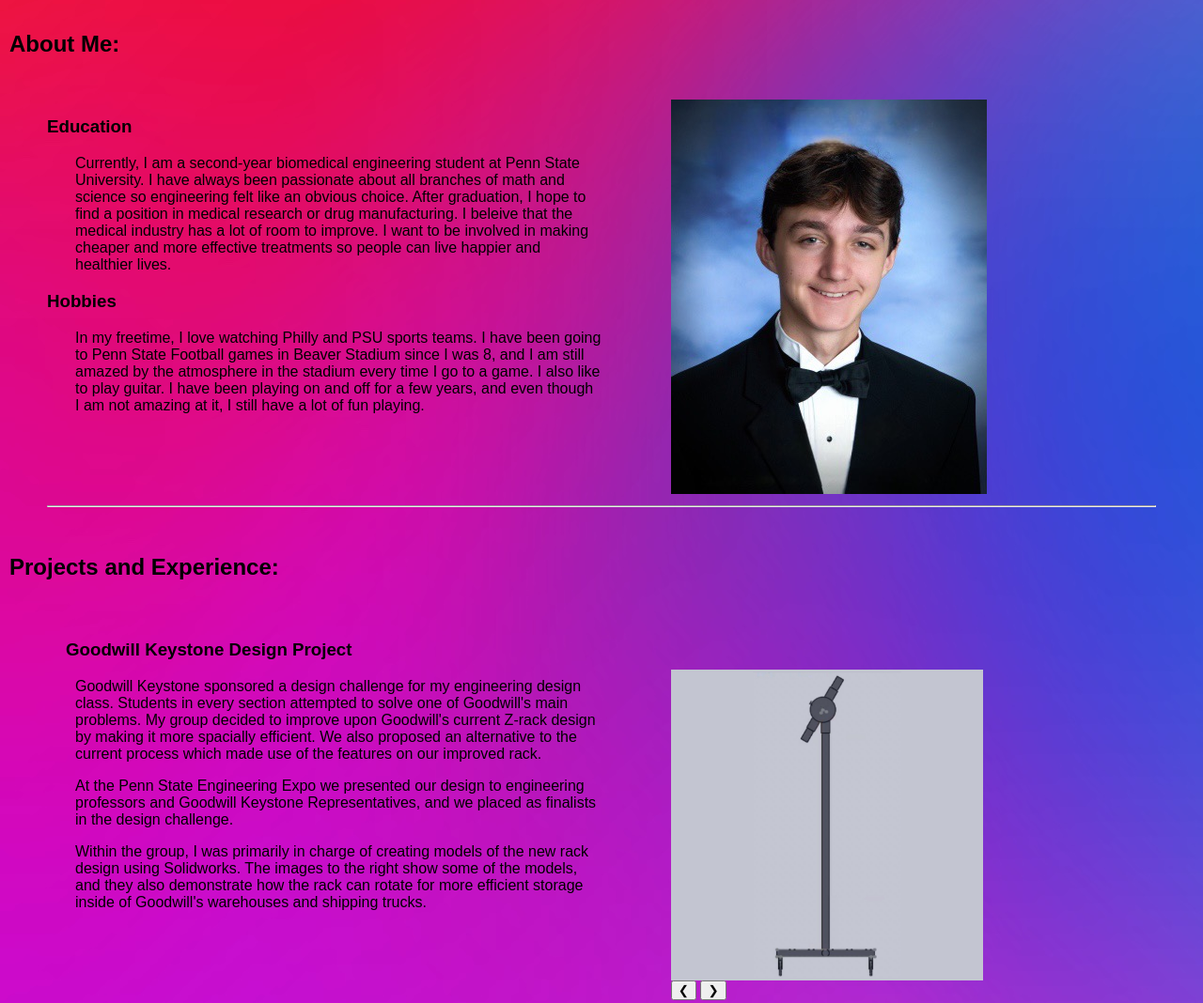
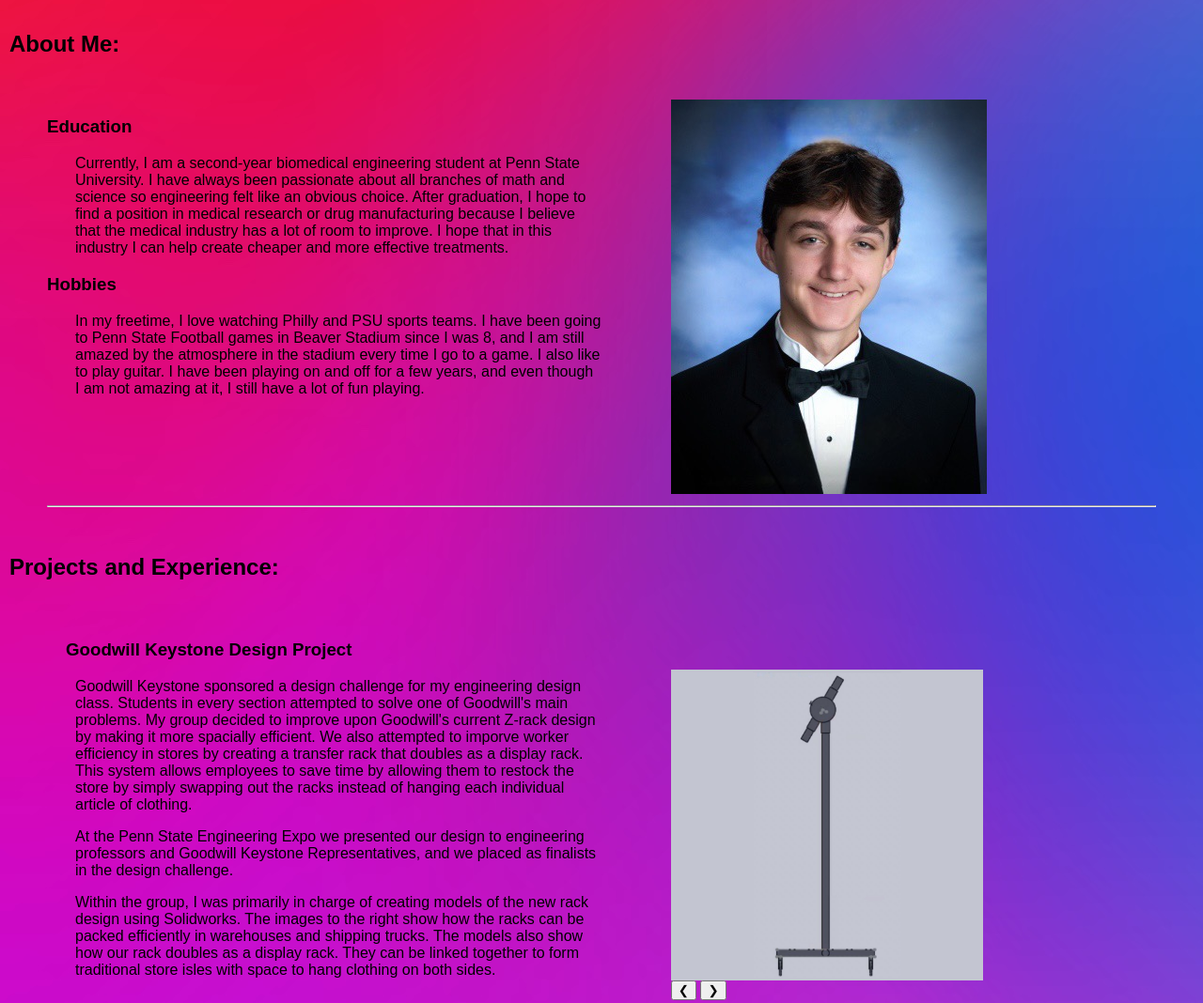
Before and after one commit to jkry22/joeykrysko, a plain HTML site: page index.html in a window 1280 px wide. Shown: the part 188-1256 px from the top of the page at 94% size. Drawn offline with Linux system fonts and the light colour scheme.

Commit message:
Update index.html

```diff
--- a/index.html
+++ b/index.html
@@ -67,7 +67,7 @@
             <div class="column">
 
                 <h3>Education</h3>
-                <p style="padding-left: 30px;"> Currently, I am a second-year biomedical engineering student at Penn State University. I have always been passionate about all branches of math and science so engineering felt like an obvious choice. After graduation, I hope to find a position in medical research or drug manufacturing. I beleive that the medical industry has a lot of room to improve. I want to be involved in making cheaper and more effective treatments so people can live happier and healthier lives.</p>
+                <p style="padding-left: 30px;"> Currently, I am a second-year biomedical engineering student at Penn State University. I have always been passionate about all branches of math and science so engineering felt like an obvious choice. After graduation, I hope to find a position in medical research or drug manufacturing because I believe that the medical industry has a lot of room to improve. I hope that in this industry I can help create cheaper and more effective treatments.</p>
 
                 <h3>Hobbies</h3>
                 <p style="padding-left: 30px;">In my freetime, I love watching Philly and PSU sports teams. I have been going to Penn State Football games in Beaver Stadium since I was 8, and I am still amazed by the atmosphere in the stadium every time I go to a game. I also like to play guitar. I have been playing on and off for a few years, and even though I am not amazing at it, I still have a lot of fun playing.</p>
@@ -100,9 +100,9 @@
 
         <div class="column">
             <h3 style="padding-left: 20px;">Goodwill Keystone Design Project</h3>
-            <p style="padding-left: 30px;">Goodwill Keystone sponsored a design challenge for my engineering design class. Students in every section attempted to solve one of Goodwill's main problems. My group decided to improve upon Goodwill's current Z-rack design by making it more spacially efficient. We also proposed an alternative to the current process which made use of the features on our improved rack. </p>
+            <p style="padding-left: 30px;">Goodwill Keystone sponsored a design challenge for my engineering design class. Students in every section attempted to solve one of Goodwill's main problems. My group decided to improve upon Goodwill's current Z-rack design by making it more spacially efficient. We also attempted to imporve worker efficiency in stores by creating a transfer rack that doubles as a display rack. This system allows employees to save time by allowing them to restock the store by simply swapping out the racks instead of hanging each individual article of clothing. </p>
             <p style="padding-left: 30px;">At the Penn State Engineering Expo we presented our design to engineering professors and Goodwill Keystone Representatives, and we placed as finalists in the design challenge. </p>
-            <p style="padding-left: 30px;">Within the group, I was primarily in charge of creating models of the new rack design using Solidworks. The images to the right show some of the models, and they also demonstrate how the rack can rotate for more efficient storage inside of Goodwill's warehouses and shipping trucks.</p>
+            <p style="padding-left: 30px;">Within the group, I was primarily in charge of creating models of the new rack design using Solidworks. The images to the right show how the racks can be packed efficiently in warehouses and shipping trucks. The models also show how our rack doubles as a display rack. They can be linked together to form traditional store isles with space to hang clothing on both sides.</p>
 
         </div>
 
```
